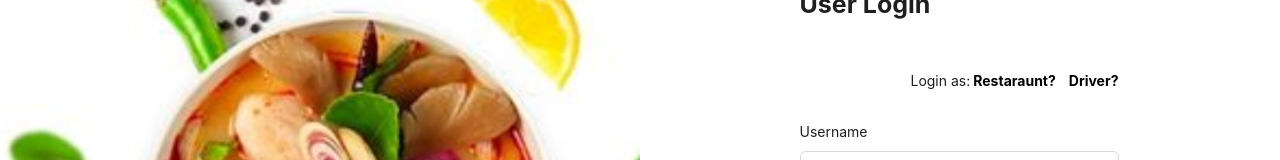
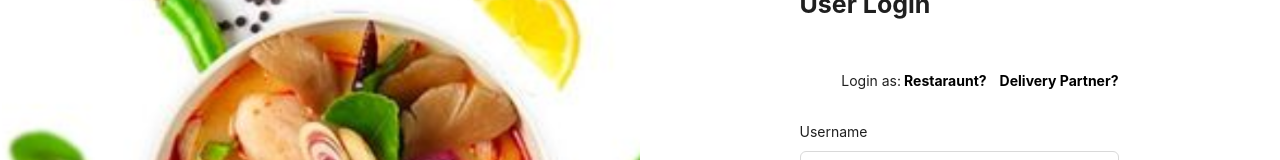
Before and after one commit to ashok-elumalai/deliveryApp, a React (Create React App) app in the folder delivery-app/: page /login/user in a window 1280 px wide. Shown: the part 191-351 px from the top of the page. Built offline with nearby package versions, Linux system fonts and the light colour scheme.

Commit message:
few add ons and corrections, write a review

```diff
--- a/delivery-app/src/pages/Checkout/formdata.jsx
+++ b/delivery-app/src/pages/Checkout/formdata.jsx
@@ -196,7 +196,7 @@ const CheckoutForm = (props) => {
               )}
             </div>
           )}
-
+		  {/*
           <Form.Item>
             <Button
               style={{
@@ -210,6 +210,7 @@ const CheckoutForm = (props) => {
               Save card Details
             </Button>
           </Form.Item>
+		*/}
         </div>
       )}
     </Form>
--- a/delivery-app/src/pages/Dashboard/UserOrders.js
+++ b/delivery-app/src/pages/Dashboard/UserOrders.js
@@ -1,5 +1,5 @@
 import { useEffect, useMemo, useState } from "react";
-import { Button, Form, Modal, Steps, Table } from "antd";
+import { Button, Form, Modal, Rate, Steps, Table } from "antd";
 import API from "../../Api";
 import { AppleOutlined, SmileOutlined, SolutionOutlined, ShoppingCartOutlined, CoffeeOutlined } from '@ant-design/icons';
 import { getOrderStatusText } from '../../getOrderStatus';
@@ -148,7 +148,7 @@ function UserOrders() {
 		if(key === orderStatus){
 			currentIndex = ind
 		}
-		if(currentIndex < ind){
+		if(currentIndex < ind || orderStatus === "PAID" || orderStatus === "UNPAID"){
 			each.status = 'wait';
 		} else {
 			each.status = 'finish';
@@ -157,7 +157,7 @@ function UserOrders() {
 
 	return returner;
   }
-
+console.log(getStepItems(selectedRow))
   return (
     <div style={{ padding: "10px" }}>
       <h3 style={{ color: "blue" }}>My Orders History</h3>
@@ -199,6 +199,15 @@ function UserOrders() {
 					items={getStepItems(selectedRow)}
 				/>
 			</div>
+			<br />
+			<div>
+			<p>Write a Review:</p>
+			{
+				getStepItems(selectedRow)?.[getStepItems(selectedRow)?.length-1]?.status === "finish" &&
+				 <Rate />
+			}
+			</div>
+			<br />
             <p>Order Number: {selectedRow.orderNumber}</p>
             <p>Items: {selectedRow.items}</p>
             <p>Restaurant: {selectedRow?.restaurant}</p>
--- a/delivery-app/src/pages/Home/index.jsx
+++ b/delivery-app/src/pages/Home/index.jsx
@@ -92,7 +92,7 @@ function HomeData() {
           type="distance"
           selectedFilter={selectedFilter}
           setSelectedFilter={setSelectedFilter}
-          items={distance || []}
+          items={['5 KM', '10 KM', '15 KM', '20 KM']}
         />
       ),
     },
@@ -104,7 +104,7 @@ function HomeData() {
           type="rating"
           selectedFilter={selectedFilter}
           setSelectedFilter={setSelectedFilter}
-          items={ratings || []}
+          items={[1, 2, 3, 4, 5]}
         />
       ),
     },
--- a/delivery-app/src/pages/LoginPage.js
+++ b/delivery-app/src/pages/LoginPage.js
@@ -83,7 +83,7 @@ const LoginPage = () => {
                 style={{ color: "black", fontWeight: 700, marginLeft: 10 }}
 				onClick={()=> navigate("/login/delivery-partner")}
               >
-                Driver?
+                Delivery Partner?
               </Typography.Link>
             </div>
           </Form.Item>
--- a/delivery-app/src/pages/RestaurantLoginPage.js
+++ b/delivery-app/src/pages/RestaurantLoginPage.js
@@ -82,7 +82,7 @@ const RestaurantLoginPage = () => {
                 style={{ color: "black", fontWeight: 700, marginLeft: 10 }}
 				onClick={()=> navigate("/login/delivery-partner")}
               >
-                Driver?
+			  	Delivery Partner?
               </Typography.Link>
             </div>
           </Form.Item>
```
